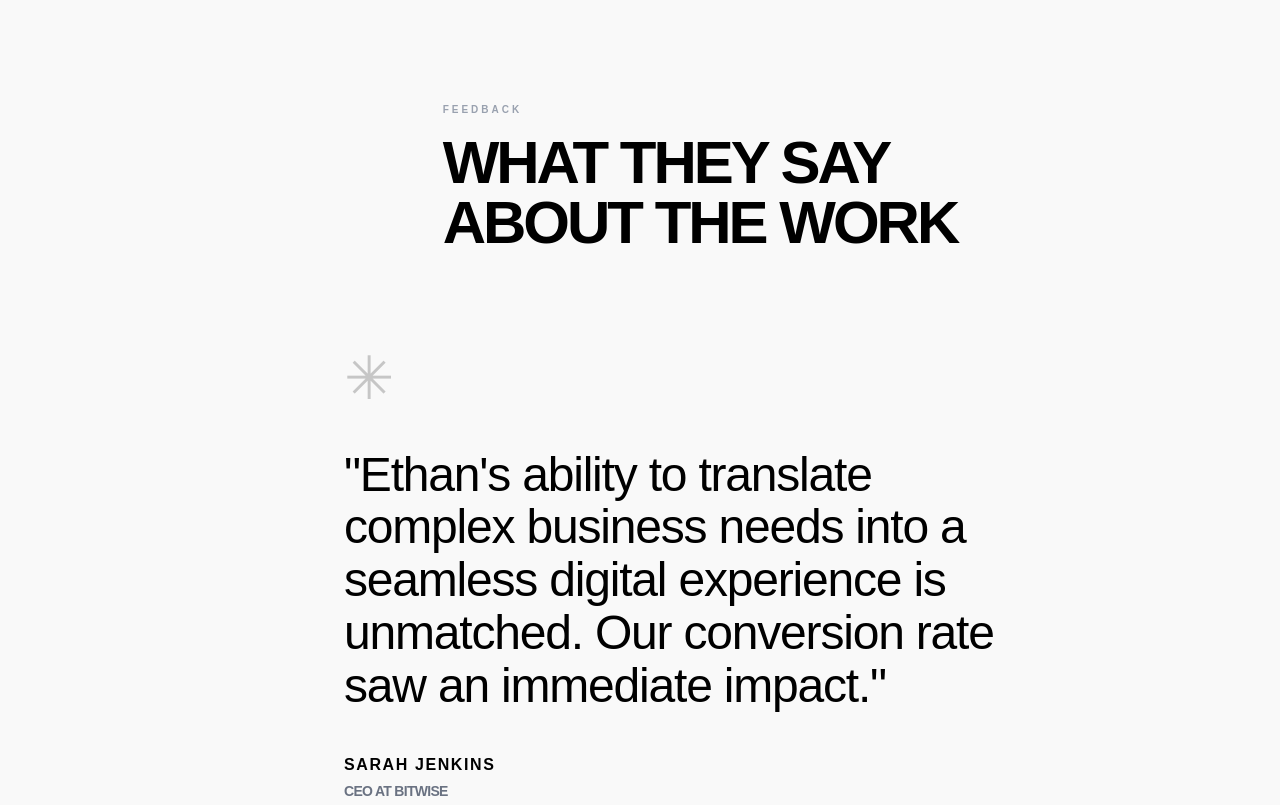
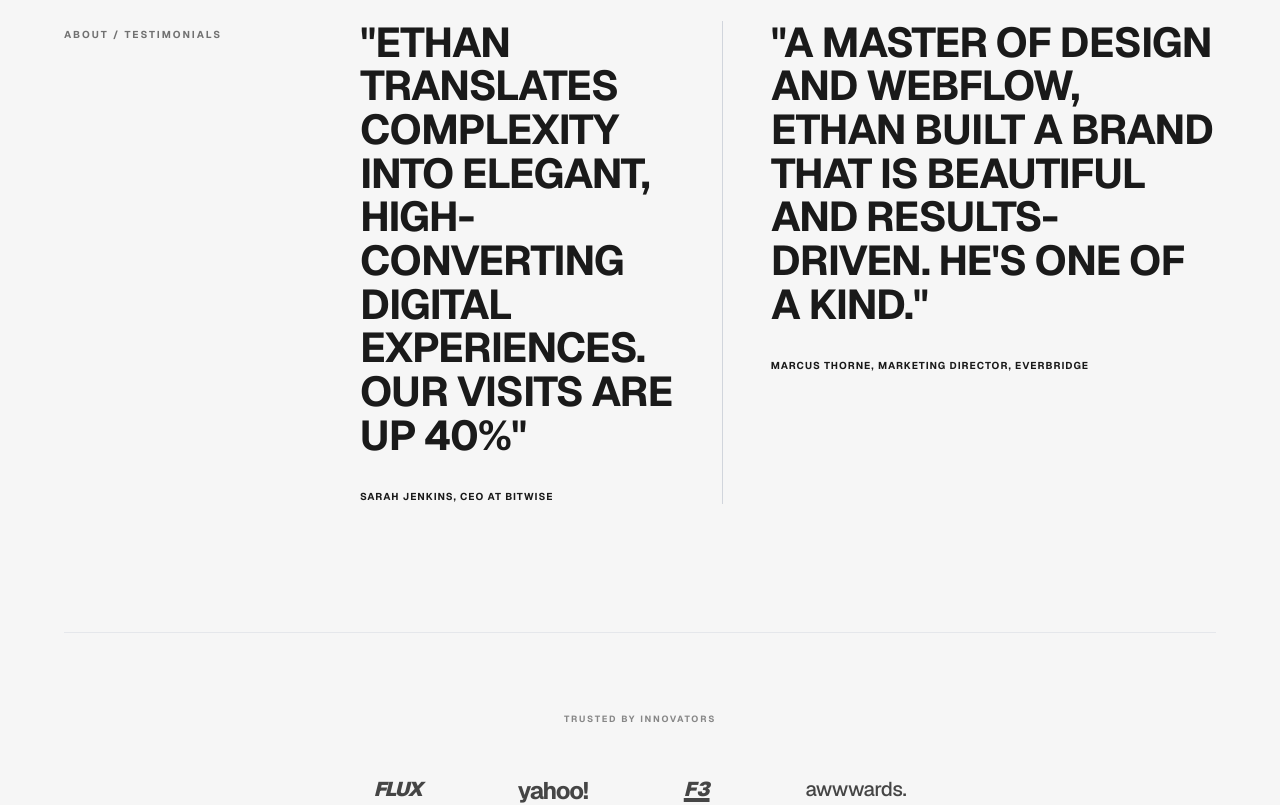
Before and after one commit to Aryan-205/BrutanixStudio, a Next.js app: page / in a window 1280 px wide. Shown: the part 7400-8205 px from the top of the page. Built offline with nearby package versions, Linux system fonts and the light colour scheme.

Commit message:
complete the main things, now need to talk

```diff
--- a/app/layout.tsx
+++ b/app/layout.tsx
@@ -13,8 +13,8 @@ const geistMono = Geist_Mono({
 });
 
 export const metadata: Metadata = {
-  title: "Create Next App",
-  description: "Generated by create next app",
+  title: "Brutanix Studio",
+  description: "Brutanix Studio is a digital studio that creates stunning brands and digital experiences.",
 };
 
 export default function RootLayout({
--- a/components/Landingpage/HowItWorksSection.tsx
+++ b/components/Landingpage/HowItWorksSection.tsx
@@ -40,7 +40,7 @@ const HowItWorks = () => {
             <p className="text-lg md:text-xl text-gray-700 max-w-md leading-relaxed">
               Manage your experience from start to finish, from integrations to registration and from interactive stage elements to post-event data, it's all here.
             </p>
-            <button className="bg-[#6366F1] text-white px-8 py-3 rounded-full font-medium w-fit hover:bg-[#4F46E5] transition-colors">
+            <button className="bg-[#6366F1] text-white px-8 py-3 rounded-full font-medium w-fit hover:bg-[#4F46E5] transition-colors cursor-pointer">
               Learn more
             </button>
           </div>
@@ -56,7 +56,7 @@ const HowItWorks = () => {
               {/* Text side */}
               <div className="md:col-span-4 flex flex-col gap-2">
                 <span className="text-sm font-medium text-gray-500">{step.number}</span>
-                <h3 className="text-4xl md:text-5xl font-semibold flex items-center gap-2 group-hover:text-[#6366F1] transition-colors">
+                <h3 className="text-4xl md:text-5xl font-semibold flex items-center gap-2 transition-colors">
                   {step.title} <ArrowUpRight className="w-8 h-8 opacity-0 group-hover:opacity-100 transition-all -translate-y-1" />
                 </h3>
                 <p className="mt-4 text-gray-600 leading-relaxed max-w-xs">
@@ -72,7 +72,7 @@ const HowItWorks = () => {
                       src={step.image}
                       alt={step.title}
                       fill
-                      sizes="(min-width: 768px) 60vw, 95vw"
+                      // sizes="(min-width: 768px) 60vw, 95vw"
                       className="w-full h-full object-cover scale-95 rounded-2xl md:rounded-3xl shadow-2xl"
                     />
                   </div>
--- a/components/Landingpage/TestimonialSection.tsx
+++ b/components/Landingpage/TestimonialSection.tsx
@@ -1,63 +1,127 @@
+// import React from 'react';
+
+// const testimonials = [
+//   {
+//     quote: "Ethan's ability to translate complex business needs into a seamless digital experience is unmatched. Our conversion rate saw an immediate impact.",
+//     author: "Sarah Jenkins",
+//     role: "CEO at Bitwise",
+//     icon: "✳"
+//   },
+//   {
+//     quote: "A true partner in design. The attention to detail in the Webflow build made our brand feel premium and trustworthy from day one.",
+//     author: "Marcus Thorne",
+//     role: "Marketing Director, Everbridge",
+//     icon: "✦"
+//   }
+// ];
+
+// const TestimonialSection = () => {
+//   return (
+//     <section className="bg-[#F9F9F9] text-black px-6 md:px-12 py-24 md:py-40 border-t border-gray-100">
+//       <div className="max-w-7xl mx-auto">
+
+//         {/* --- Section Header --- */}
+//         <div className="grid grid-cols-1 md:grid-cols-12 mb-16 md:mb-24">
+//           <div className="md:col-start-5 md:col-span-8">
+//             <span className="text-[10px] uppercase tracking-[0.3em] font-bold text-gray-400 block mb-4">
+//               Feedback
+//             </span>
+//             <h2 className="text-4xl md:text-6xl font-bold tracking-tighter uppercase leading-none">
+//               What they say<br />about the work
+//             </h2>
+//           </div>
+//         </div>
+
+//         {/* --- Testimonials Grid --- */}
+//         <div className="grid grid-cols-1 md:grid-cols-12 gap-y-16 md:gap-y-32">
+//           {testimonials.map((item, index) => (
+//             <div
+//               key={index}
+//               className={`md:col-span-7 flex flex-col gap-6 md:gap-10 ${
+//                 index % 2 !== 0 ? 'md:col-start-6' : 'md:col-start-4'
+//               }`}
+//             >
+//               {/* Massive Quote Mark or Icon */}
+//               <span className="text-4xl md:text-6xl opacity-20">{item.icon}</span>
+
+//               <blockquote className="text-2xl md:text-4xl lg:text-5xl font-medium leading-[1.1] tracking-tight">
+//                 "{item.quote}"
+//               </blockquote>
+
+//               <div className="flex flex-col gap-1">
+//                 <cite className="not-italic font-black uppercase text-sm md:text-base tracking-widest">
+//                   {item.author}
+//                 </cite>
+//                 <span className="text-xs md:text-sm text-gray-500 uppercase font-bold tracking-tighter">
+//                   {item.role}
+//                 </span>
+//               </div>
+//             </div>
+//           ))}
+//         </div>
+
+//       </div>
+//     </section>
+//   );
+// };
+
+// export default TestimonialSection;
+
 import React from 'react';
-
-const testimonials = [
-  {
-    quote: "Ethan's ability to translate complex business needs into a seamless digital experience is unmatched. Our conversion rate saw an immediate impact.",
-    author: "Sarah Jenkins",
-    role: "CEO at Bitwise",
-    icon: "✳"
-  },
-  {
-    quote: "A true partner in design. The attention to detail in the Webflow build made our brand feel premium and trustworthy from day one.",
-    author: "Marcus Thorne",
-    role: "Marketing Director, Everbridge",
-    icon: "✦"
-  }
-];
 
 const TestimonialSection = () => {
   return (
-    <section className="bg-[#F9F9F9] text-black px-6 md:px-12 py-24 md:py-40 border-t border-gray-100">
+    <section className="bg-[#F6F6F6] text-[#1A1A1A] py-20 px-8 md:px-16 font-sans antialiased">
       <div className="max-w-7xl mx-auto">
 
-        {/* --- Section Header --- */}
-        <div className="grid grid-cols-1 md:grid-cols-12 mb-16 md:mb-24">
-          <div className="md:col-start-5 md:col-span-8">
-            <span className="text-[10px] uppercase tracking-[0.3em] font-bold text-gray-400 block mb-4">
-              Feedback
+        {/* --- Top Layout Grid --- */}
+        <div className="grid grid-cols-1 md:grid-cols-12 gap-8 items-start mb-32">
+
+          {/* Label (Left) */}
+          <div className="md:col-span-3">
+            <span className="text-[10px] font-bold tracking-[0.2em] uppercase opacity-60">
+              About / Testimonials
             </span>
-            <h2 className="text-4xl md:text-6xl font-bold tracking-tighter uppercase leading-none">
-              What they say<br />about the work
-            </h2>
+            {/* Background Scribble Graphic could be an SVG here */}
+          </div>
+
+          {/* Testimonial 1 (Center) */}
+          <div className="md:col-span-4 border-r border-gray-300 pr-8 md:pr-12">
+            <blockquote className="text-3xl md:text-[2.6rem] font-bold leading-[1.05] tracking-tight uppercase mb-8">
+              "Ethan translates complexity into elegant, high-converting digital experiences. Our visits are up 40%"
+            </blockquote>
+            <div className="flex flex-col">
+              <cite className="not-italic text-[10px] font-bold tracking-widest uppercase">
+                Sarah Jenkins, CEO at Bitwise
+              </cite>
+            </div>
+          </div>
+
+          {/* Testimonial 2 (Right) */}
+          <div className="md:col-span-5 pl-0 md:pl-4">
+            <blockquote className="text-3xl md:text-[2.6rem] font-bold leading-[1.05] tracking-tight uppercase mb-8 max-w-md">
+              "A master of design and Webflow, Ethan built a brand that is beautiful and results-driven. He's one of a kind."
+            </blockquote>
+            <div className="flex flex-col">
+              <cite className="not-italic text-[10px] font-bold tracking-widest uppercase">
+                Marcus Thorne, Marketing Director, Everbridge
+              </cite>
+            </div>
           </div>
         </div>
 
-        {/* --- Testimonials Grid --- */}
-        <div className="grid grid-cols-1 md:grid-cols-12 gap-y-16 md:gap-y-32">
-          {testimonials.map((item, index) => (
-            <div
-              key={index}
-              className={`md:col-span-7 flex flex-col gap-6 md:gap-10 ${
-                index % 2 !== 0 ? 'md:col-start-6' : 'md:col-start-4'
-              }`}
-            >
-              {/* Massive Quote Mark or Icon */}
-              <span className="text-4xl md:text-6xl opacity-20">{item.icon}</span>
-
-              <blockquote className="text-2xl md:text-4xl lg:text-5xl font-medium leading-[1.1] tracking-tight">
-                "{item.quote}"
-              </blockquote>
-
-              <div className="flex flex-col gap-1">
-                <cite className="not-italic font-black uppercase text-sm md:text-base tracking-widest">
-                  {item.author}
-                </cite>
-                <span className="text-xs md:text-sm text-gray-500 uppercase font-bold tracking-tighter">
-                  {item.role}
-                </span>
-              </div>
-            </div>
-          ))}
+        {/* --- Logo Marquee / Trusted By --- */}
+        <div className="pt-20 border-t border-gray-200">
+          <p className="text-center text-[9px] font-bold tracking-[0.2em] uppercase opacity-50 mb-12">
+            Trusted by Innovators
+          </p>
+          <div className="flex flex-wrap justify-center items-center gap-12 md:gap-24 opacity-80 grayscale">
+            {/* Replace with your actual SVG icons */}
+            <div className="h-6 font-black text-xl italic tracking-tighter">FLUX</div>
+            <div className="h-6 font-bold text-2xl lowercase tracking-tighter">yahoo!</div>
+            <div className="h-6 font-black text-xl italic underline decoration-4">F3</div>
+            <div className="h-6 font-medium text-xl tracking-tight">awwwards.</div>
+          </div>
         </div>
 
       </div>
```
